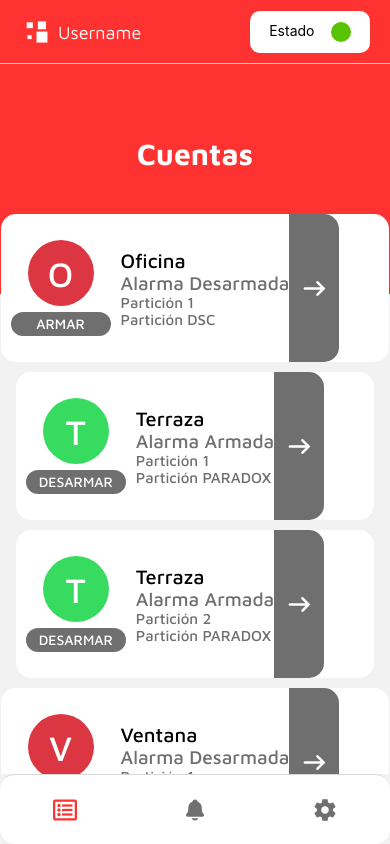
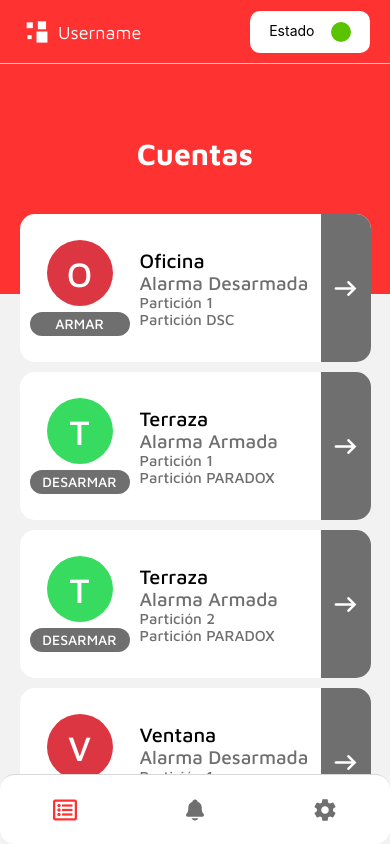
Before and after one commit to ezequielccjl/nano-maqueta, a React Native app: screen /Cuentas in a window 390 px wide. Built offline with nearby package versions, Linux system fonts and the light colour scheme.

Commit message:
Fix: Tiles Cuentas en Cuentas y CuentaItem

```diff
--- a/Navigation.js
+++ b/Navigation.js
@@ -11,7 +11,6 @@ import { MaterialCommunityIcons } from "@expo/vector-icons";
 import { Ionicons } from "@expo/vector-icons";
 import HeaderMain from "./src/components/cuentas/HeaderCuentas";
 import Estado from "./src/components/estado/Estado";
-import Ejemplo from "./src/components/Ejemplo";
 import CuentaItem from "./src/components/cuentas/CuentaItem";
 
 const Tab = createBottomTabNavigator();
--- a/src/components/Ejemplo.js
+++ /dev/null
@@ -1,9 +0,0 @@
-import { View, Text } from "react-native";
-import React from "react";
-import ListaCuentas from "./cuentas/ListaCuentas";
-
-const Ejemplo = () => {
-  return <ListaCuentas />;
-};
-
-export default Ejemplo;
--- a/src/components/cuentas/ListaCuentas.js
+++ b/src/components/cuentas/ListaCuentas.js
@@ -19,15 +19,11 @@ const ListaCuentas = () => {
     MavenProSemiBold: require("../../../assets/fonts/MavenPro-SemiBold.ttf"),
   });
 
-  const Item = ({ item }) => {
-    return <CuentaTile cuenta={item} hasButton={true} />;
-  };
-
   return (
     <View style={styles.container}>
       <FlatList
         data={data}
-        renderItem={({ item }) => <Item item={item} />}
+        renderItem={({ item }) => <CuentaTile cuenta={item} hasButton={true} />}
         keyExtractor={(item) => item.id}
       />
     </View>
@@ -39,7 +35,7 @@ const styles = StyleSheet.create({
     flex: 1,
     marginTop: 150,
     marginBottom: 70,
-  }
+  },
 });
 
 export default ListaCuentas;
--- a/src/components/cuentas/cuenta-tile.tsx
+++ b/src/components/cuentas/cuenta-tile.tsx
@@ -4,7 +4,14 @@ import React from "react";
 const CuentaTile = ({ cuenta, hasButton }) => {
   return (
     <View style={{ alignItems: "center", marginBottom: 10 }}>
-      <View key={cuenta.id} style={styles.item}>
+      <View
+        key={cuenta.id}
+        style={[
+          styles.item,
+          !hasButton && { paddingRight: 50 },
+          hasButton && { width: "90%" },
+        ]}
+      >
         <View style={{ flexDirection: "row" }}>
           <View
             style={{
@@ -87,7 +94,6 @@ const styles = StyleSheet.create({
     flexDirection: "row",
     fontFamily: "MavenProMedium",
     justifyContent: "space-between",
-    paddingRight: 50,
   },
   dot: {
     borderRadius: 50,
```
